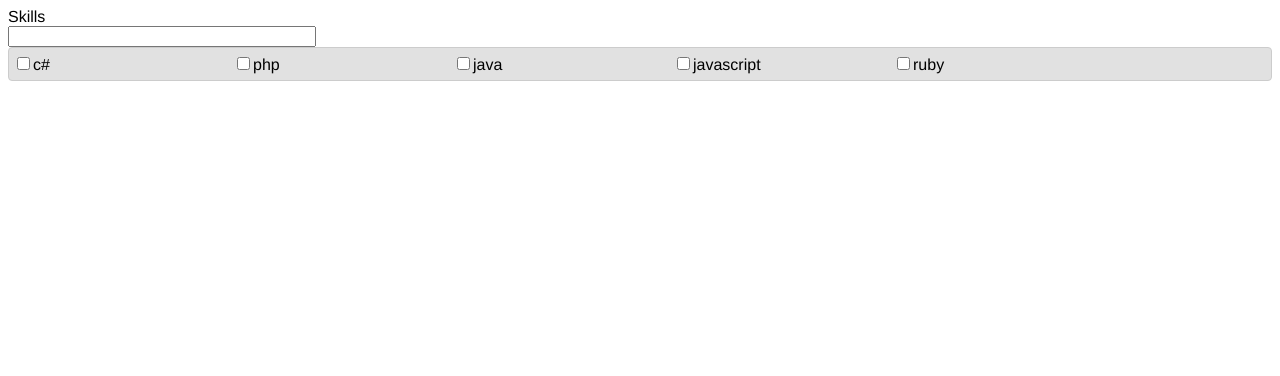
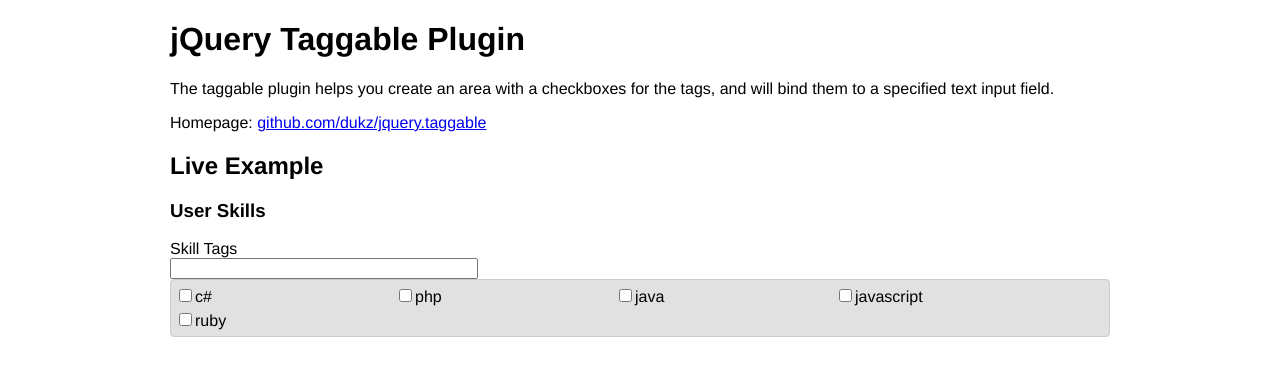
Before and after one commit to dukz/jquery.taggable, a plain HTML site: page index.html in a window 1280 px wide. Drawn offline with nearby package versions, Linux system fonts and the light colour scheme.

Commit message:
Added description to README
Added form and description to index.html

```diff
--- a/index.html
+++ b/index.html
@@ -8,6 +8,11 @@
 				font-family: 'Helvetica Neue', verdana, sans-serif;
 			}
 
+			#content {
+				width: 940px;
+				margin: 0px auto;
+			}
+
 			input[type="text"] { width: 300px; }
 		</style>
 
@@ -15,20 +20,30 @@
 
 		<script type="text/javascript" src="https://ajax.googleapis.com/ajax/libs/jquery/1.4.3/jquery.min.js"></script>
 		<script type="text/javascript" src="javascripts/jquery.taggable-0.1.0.js"></script>
-	</head>
-	<body>
-		<form>
-			<label for="skills">Skills</label><br />
-			<input type="text" id="skills" name="tags" />
-		</form>
-
-		<div id="tags_taggable"></div>
-
 		<script type="text/javascript">
 			$(document).ready(function() {
 				var skill_tags = ['c#', 'php', 'java', 'javascript', 'ruby'];
 				$('#tags_taggable').Taggable({ field_selector: '#skills', available_tags: skill_tags });
 			});
 		</script>
+	</head>
+	<body>
+		<div id="content">
+			<h1>jQuery Taggable Plugin</h1>
+			<div>
+				<p>The taggable plugin helps you create an area with a checkboxes for the tags, and will bind them to a specified text input field.</p>
+				Homepage: <a href="http://github.com/dukz/jquery.taggable">github.com/dukz/jquery.taggable</a>
+			</div>
+
+
+			<h2>Live Example</h2>
+
+			<form>
+				<h3>User Skills</h3>
+				<label for="skills">Skill Tags</label><br />
+				<input type="text" id="skills" name="tags" />
+			</form>
+			<div id="tags_taggable"></div>
+		</div>
 	</body>
 </html>
```
Also changed, not shown: 1 other file.
